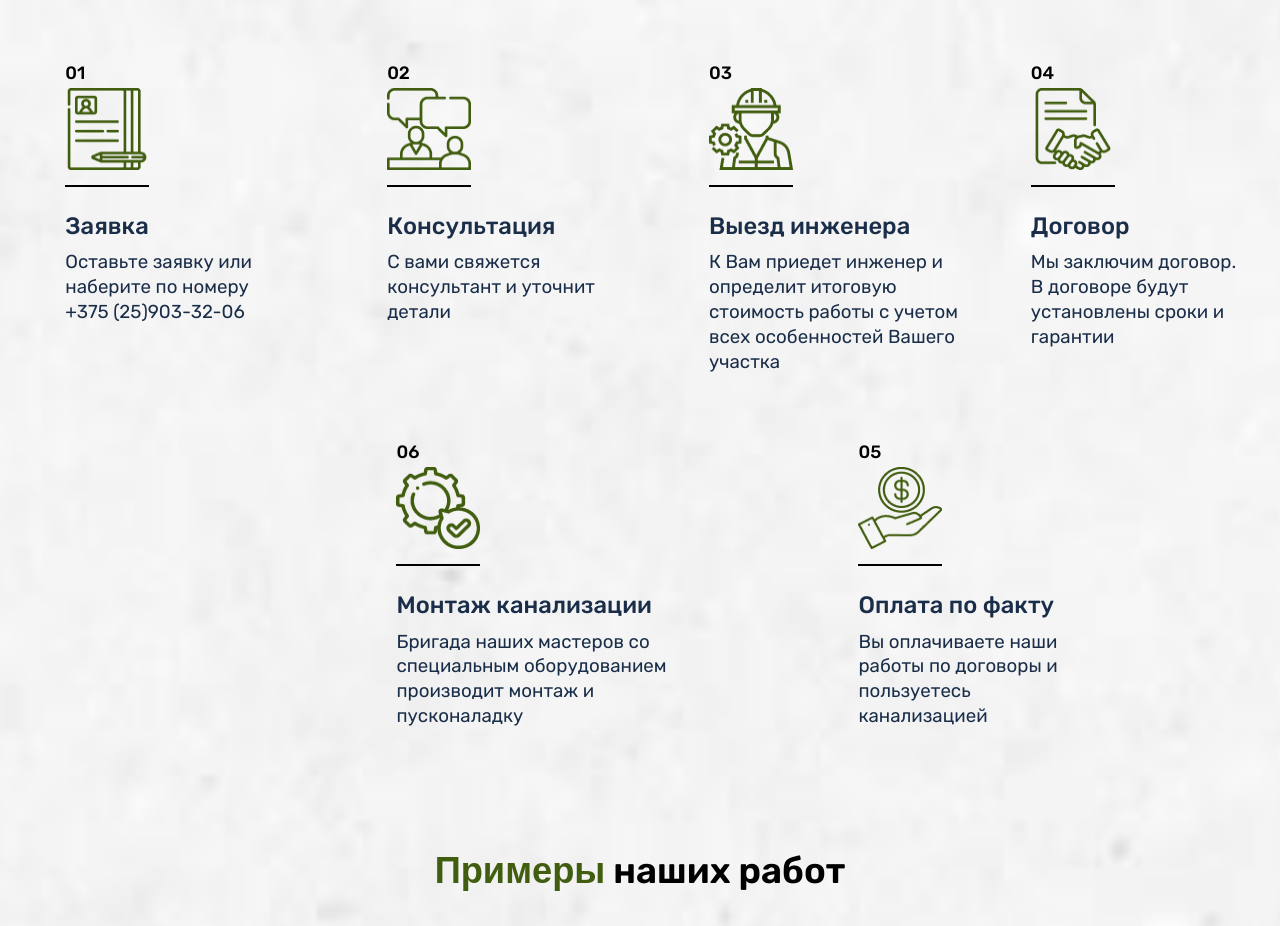
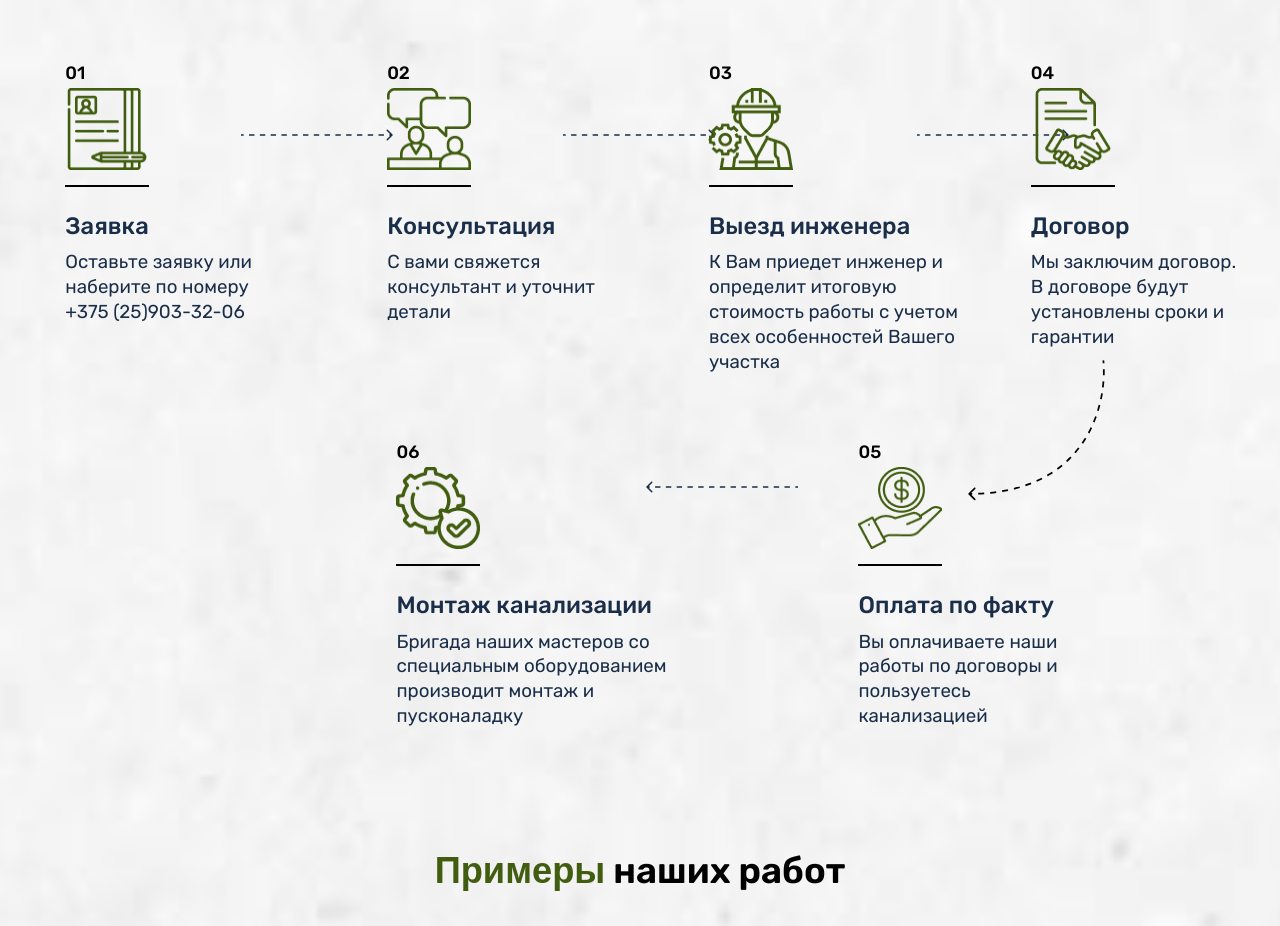
Before and after one commit to mitrofanzxc/llc-marketing-test, a React (Create React App) app: page / in a window 1280 px wide. Shown: the part 4080-5006 px from the top of the page. Built offline with nearby package versions, Linux system fonts and the light colour scheme; a web font is replaced by a local one.

Commit message:
feat: adding response styles (Fri, Aug 12, 2022  2:40:17 PM)

```diff
--- a/src/components/step/Step.scss
+++ b/src/components/step/Step.scss
@@ -123,6 +123,11 @@
   background-image: url('../../images/icons/arrow-right.svg');
   background-size: contain;
   background-repeat: no-repeat;
+
+  @media (max-width: $breakpoint-md-min) {
+    left: 40%;
+    height: 7px;
+  }
 }
 
 .step-02 {
@@ -134,6 +139,10 @@
   background-image: url('../../images/icons/arrow-right.svg');
   background-size: contain;
   background-repeat: no-repeat;
+
+  @media (max-width: $breakpoint-md-min) {
+    display: none;
+  }
 }
 
 .step-03 {
@@ -145,6 +154,28 @@
   background-image: url('../../images/icons/arrow-right.svg');
   background-size: contain;
   background-repeat: no-repeat;
+
+  @media (max-width: $breakpoint-xl-min) {
+    display: none;
+  }
+}
+
+.step-04 {
+  display: none;
+  position: absolute;
+  top: 67px;
+  left: 0;
+  width: 100%;
+  height: 12px;
+  background-image: url('../../images/icons/arrow-right.svg');
+  background-size: contain;
+  background-repeat: no-repeat;
+  transform: scale(-1);
+
+  @media (max-width: $breakpoint-md-min) {
+    display: block;
+    height: 7px;
+  }
 }
 
 .step-06 {
@@ -157,6 +188,14 @@
   background-size: contain;
   background-repeat: no-repeat;
   transform: scale(-1);
+
+  @media (max-width: $breakpoint-xl-min) {
+    left: 100%;
+  }
+
+  @media (max-width: $breakpoint-xl-min) {
+    display: none;
+  }
 }
 
 .step-05 {
@@ -168,6 +207,21 @@
   background-image: url('../../images/icons/arrow-down-left.svg');
   background-size: contain;
   background-repeat: no-repeat;
+
+  @media (max-width: $breakpoint-xl-min) {
+    top: 40px;
+    height: 12px;
+    background-image: url('../../images/icons/arrow-right.svg');
+    background-size: contain;
+    background-repeat: no-repeat;
+    transform: scale(-1);
+  }
+
+  @media (max-width: $breakpoint-md-min) {
+    left: 40%;
+    height: 7px;
+    transform: scale(1);
+  }
 }
 
 .step-icon {
--- a/src/components/step/Step.tsx
+++ b/src/components/step/Step.tsx
@@ -12,7 +12,7 @@ const Step: FC<IStep> = ({ src, step, header, description }) => {
   return (
     <div className={`step-wrapper step-wrapper_${step}`}>
       <div className={`step step_${step}`}>
-        {/* <div className={`step-${step}`} /> */}
+        <div className={`step-${step}`} />
         <h4 className="step-number">{step}</h4>
         <img src={src} alt="" className="step-icon" />
         <h4 className="step-header color_blue">{header}</h4>
```
